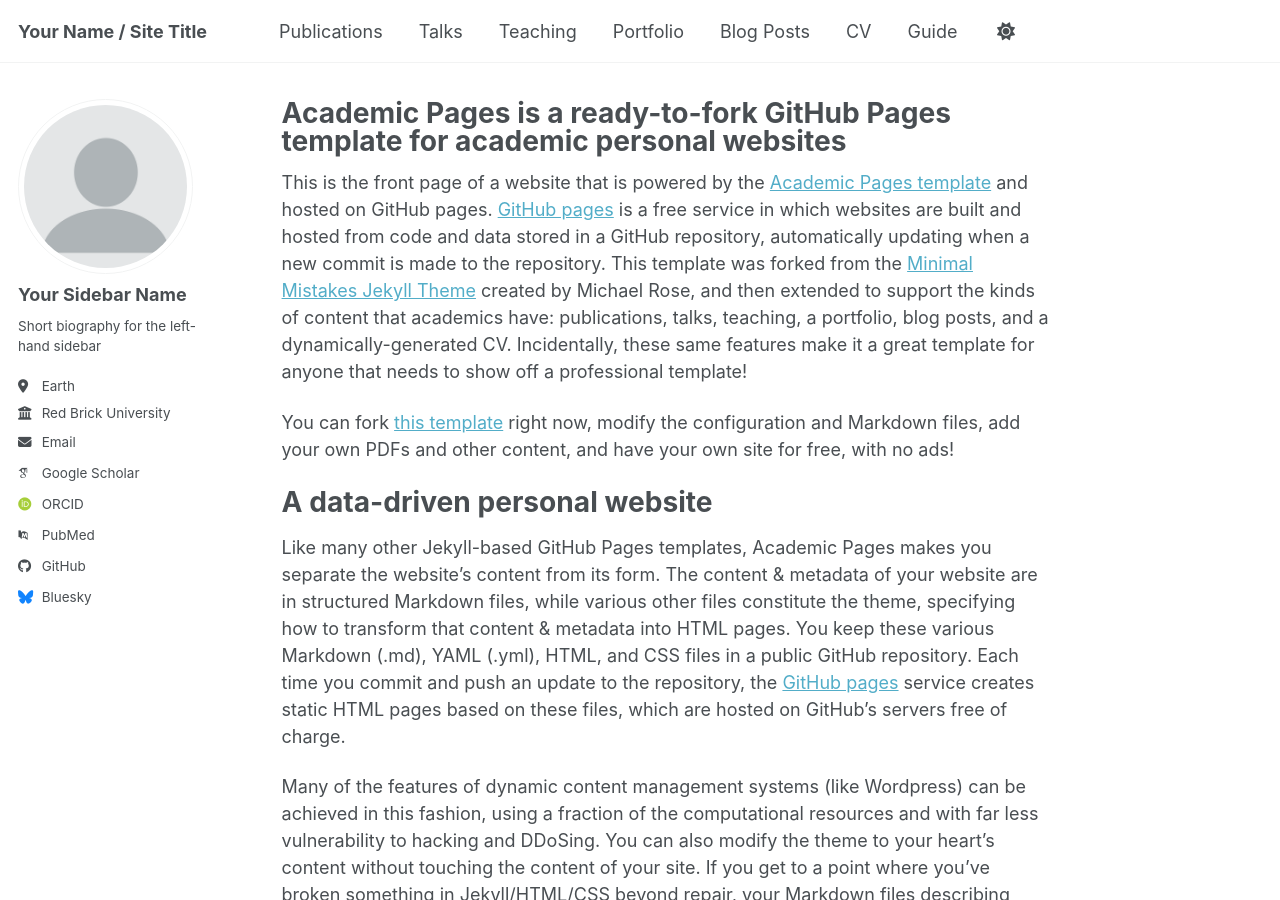
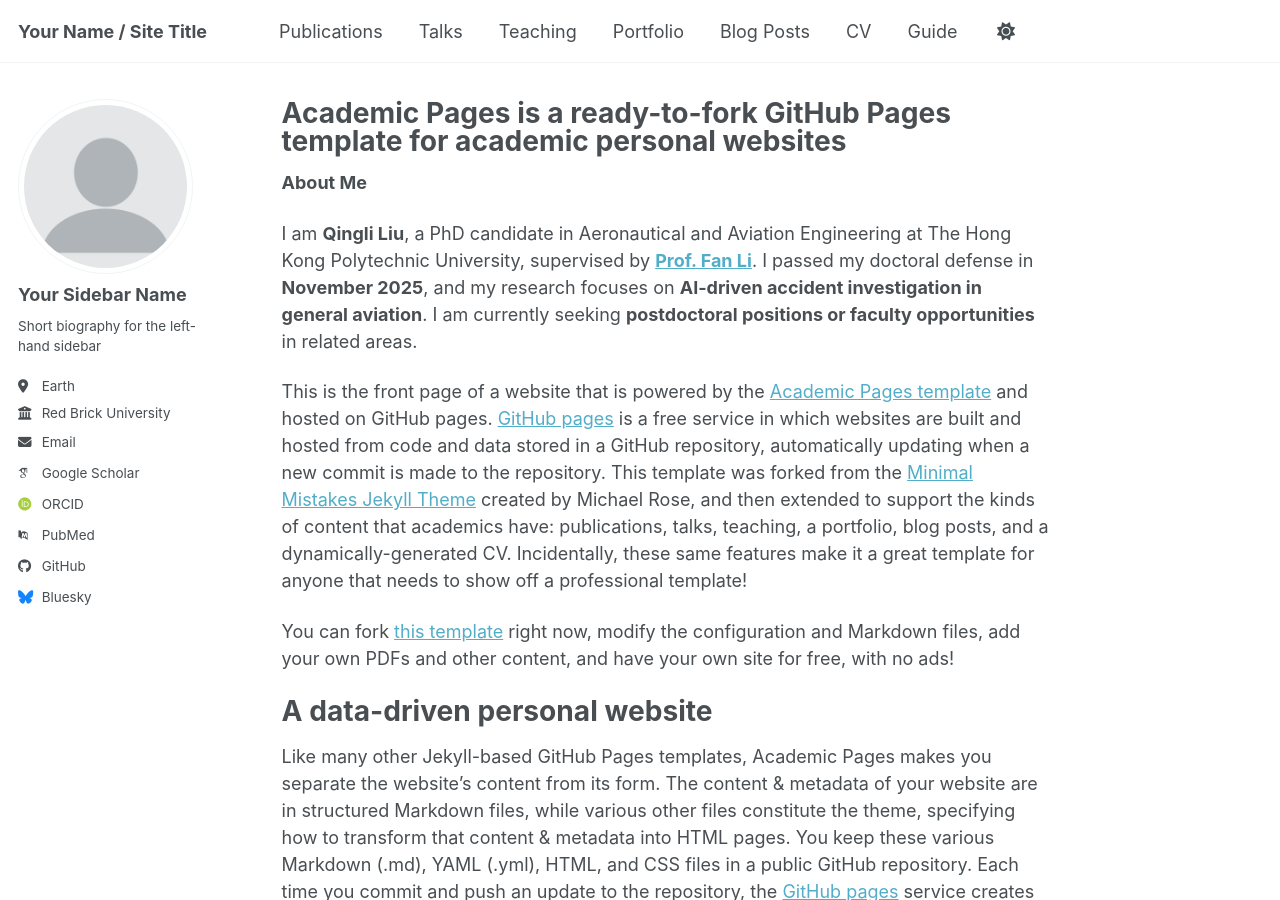
Before and after one commit to QingliLIU/Qingli, a Jekyll site: the page built from _pages/about.md, in a window 1280 px wide and 900 px high. Built offline with Jekyll 4.4.1, drawn with Linux system fonts in a browser that asks for light colours; some web fonts are replaced; a script bundle is joined from its source files by our own code; library files that are not in the unit come from our copies.

Commit message:
Update about.md

```diff
--- a/_pages/about.md
+++ b/_pages/about.md
@@ -6,6 +6,13 @@ redirect_from:
   - /about/
   - /about.html
 ---
+
+**About Me**
+
+I am **Qingli Liu**, a PhD candidate in Aeronautical and Aviation Engineering at The Hong Kong Polytechnic University, supervised by [**Prof. Fan Li**](https://scholar.google.com/xxxxxxxx). I passed my doctoral defense in **November 2025**, and my research focuses on **AI-driven accident investigation in general aviation**. I am currently seeking **postdoctoral positions or faculty opportunities** in related areas.
+
+
+
 
 This is the front page of a website that is powered by the [Academic Pages template](https://github.com/academicpages/academicpages.github.io) and hosted on GitHub pages. [GitHub pages](https://pages.github.com) is a free service in which websites are built and hosted from code and data stored in a GitHub repository, automatically updating when a new commit is made to the repository. This template was forked from the [Minimal Mistakes Jekyll Theme](https://mmistakes.github.io/minimal-mistakes/) created by Michael Rose, and then extended to support the kinds of content that academics have: publications, talks, teaching, a portfolio, blog posts, and a dynamically-generated CV. Incidentally, these same features make it a great template for anyone that needs to show off a professional template!
 
```
